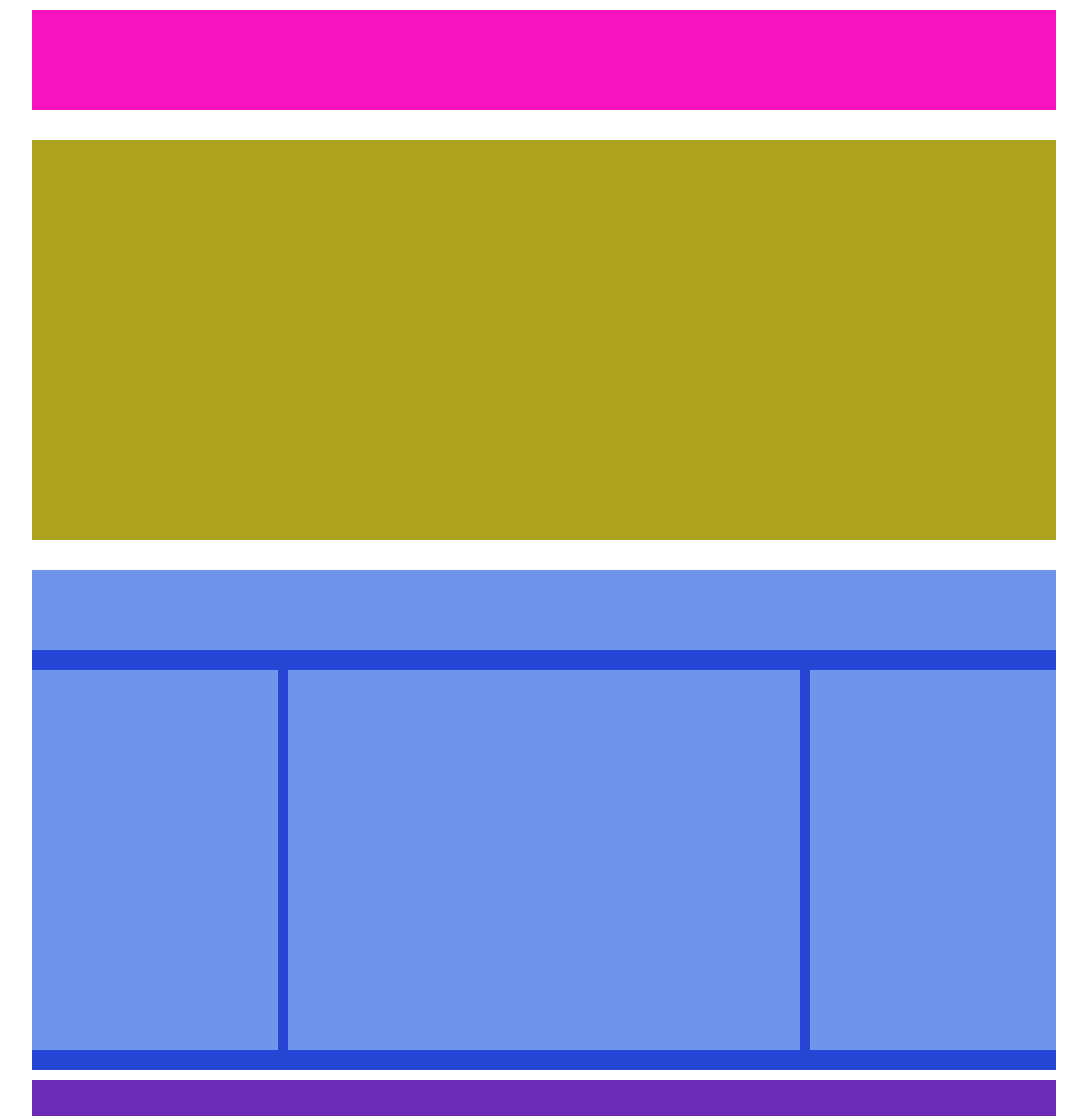
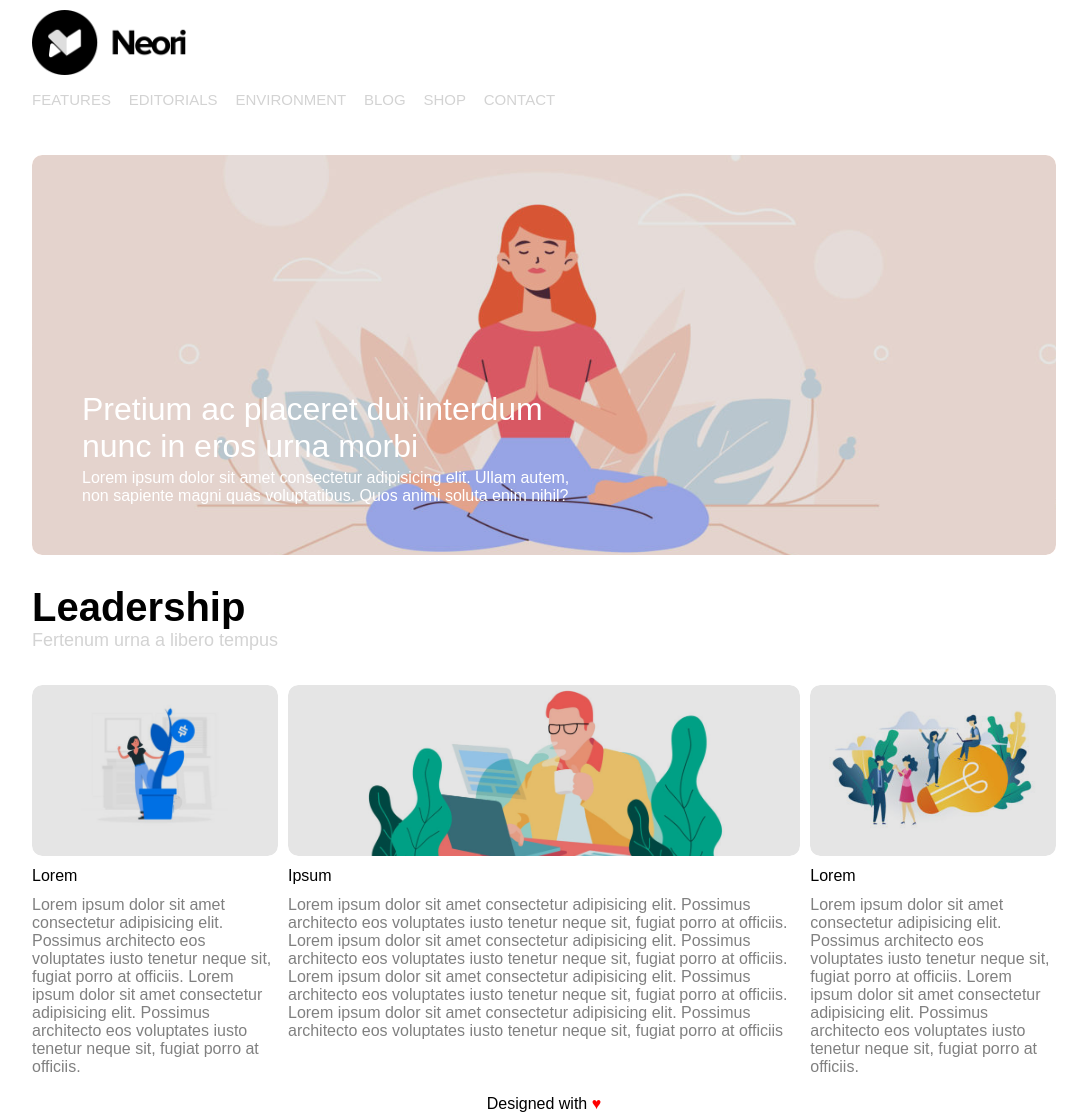
Before and after one commit to Pajehome/htmlcss-struttura-wp-2.0, a plain HTML site: page index.html in a window 1280 px wide. Shown: the top 1116 px of the page, without its empty margins (96-1183 px from the left). Drawn offline with Linux system fonts and the light colour scheme.

Commit message:
Add files via upload

```diff
--- a/css/style.css
+++ b/css/style.css
@@ -10,26 +10,63 @@ body {
 
  }
 
-.head{
+/* .head{
     width: 100%;
     height: 100px;
-    background-color: rgb(247, 20, 190);
+} */
+
+.headimg{
+    width: 15%;
+    display: block;
+}
+
+ul li{
+    text-transform: uppercase;
+    color: lightgrey;
+    font-size: 15px;
+    line-height: 50px;
+    list-style: none;
+    display: inline;
 }
 
 .headbody{
     width: 100%;
     height: 400px;
-    background-color: rgb(172, 162, 30);
+    background-image: url(/img/banner.jpg);
     margin-top: 30px;
+    background-size: 84%;
+    background-position: center;
+    border-radius: 10px;
+    position: relative;
+    overflow: hidden;
+}
+.hoverlay{
+    position: absolute;
+    top: 0px;
+    right: 0px;
+    left: 0px;
+    bottom: 0px;
+    background-color: rgb(0, 0,0,0.1);
+    border-radius: 10px;
+
+}
+h1{
+    font-weight: 200;
+    margin-left: 50px;
+    width: 50%;
+    display: inline-block;
+    color: white;
+    position: absolute;
+    bottom: 90px;
 }
 
-.nav{
-    text-transform: uppercase;
-    color: lightgrey;
-    font-size: 15px;
-    line-height: 50px;
+.text-h1{
+    width: 48%;
+    margin-left: 50px;
+    color: white;
+    position: absolute;
+    bottom: 50px;
 }
-
 
 .clearfix::after {
     content: "";
@@ -40,18 +77,26 @@ body {
   main{
       width: 100%;
       height: 500px;
-      background-color: rgb(38, 70, 214);
+
       margin-top: 30px;
   }
 
   .overfloat{
     width: 100%;
     height: 80px;
-    background-color: rgb(110, 149, 233);
+  }
+
+  h2{
+      font-weight: bold;
+      font-size: 40px;
+  }
+
+  .text-h2{
+    color: lightgrey;
+    font-size: 18px;
   }
 
   .floataside ,.floatnav ,.floatsection{
-    background-color: rgb(110, 149, 233);
     margin-top: 20px;
     height: 380px;
 }
@@ -60,14 +105,39 @@ body {
       width: 24%;
       float: left;
 
+ }
 
-  }
+ .floatnavimg {
+    background-image: url(/img/img-1.jpg);
+    width: 100%;
+    height: 45%;
+    background-repeat: no-repeat;
+    background-position: center;
+    background-size: 60%;
+    background-color: white;
+    border-radius: 10px;
+    overflow: hidden;
+    position: relative;
+ }
 
   .floatsection{
     width: 50%;
     float: left;
     margin-left: 1%;
 
+}
+
+.floatsectionimg{
+    background-image: url(/img/banner-2.jpg);
+    width: 100%;
+    height: 45%;
+    background-repeat: no-repeat;
+    background-position: center;
+    background-size: 90%;
+    background-color: white;
+    border-radius: 10px;
+    overflow: hidden;
+    position: relative;
 }
 
 .floataside{
@@ -77,9 +147,36 @@ body {
 
 }
 
+.floatasideimg {
+    background-image: url(/img/img-3.jpg);
+    width: 100%;
+    height: 45%;
+    background-repeat: no-repeat;
+    background-position: center;
+    background-size: 90%;
+    background-color: white;
+    border-radius: 10px;
+    overflow: hidden;
+    position: relative;
+ }
+
+h3{
+    line-height: 40px;
+    font-weight: 200;
+    font-size: 16px;
+}
+
+ p{
+     color: gray;
+ }
+
 footer{
     width: 100%;
     height: 50px;
     margin-top: 10px;
-    background-color: rgb(109, 44, 184)
+    text-align: center;
 }
+
+.heart{
+    color: red;
+}
--- a/index.html
+++ b/index.html
@@ -9,21 +9,65 @@
 </head>
 <body>
     <header>
-      <div class="head"></div>
-      <div class="headbody"></div>
+         <img class="headimg" src="/img/logo.png" alt="neoriloogo">
+         <ul>
+           <li>features</li>&nbsp; &nbsp;
+           <li>editorials</li>&nbsp; &nbsp;
+           <li>environment</li>&nbsp; &nbsp;
+           <li>blog</li>&nbsp; &nbsp;
+           <li>shop</li>&nbsp; &nbsp;
+           <li>contact</li>
+        </ul>
+      <div class="headbody">
+          <div class="hoverlay"></div>
+          <h1>Pretium ac placeret dui interdum nunc in eros urna morbi</h1>
+          <div class="text-h1">Lorem ipsum dolor sit amet consectetur adipisicing elit. Ullam autem, non sapiente magni quas voluptatibus. Quos animi soluta enim nihil?</div>
+      </div>
     </header>
 
 
     <main class="clearfix">
-       <div class="overfloat"></div>
-       <nav class="floatnav"></nav>
-       <section class="floatsection"></section>
-       <aside class="floataside"></aside>
+
+       <div class="overfloat">
+         <h2>Leadership</h2>
+         <div class="text-h2">Fertenum urna a libero tempus</div>
+       </div>
+
+       <nav class="floatnav">
+           <div class="floatnavimg">
+             <div class="hoverlay"></div>
+           </div>
+           <div>
+               <h3>Lorem</h3>
+               <p class="lorem1">Lorem ipsum dolor sit amet consectetur adipisicing elit. Possimus architecto eos voluptates iusto tenetur neque sit, fugiat porro at officiis. Lorem ipsum dolor sit amet consectetur adipisicing elit. Possimus architecto eos voluptates iusto tenetur neque sit, fugiat porro at officiis.</p>
+           </div>
+       </nav>
+
+       <section class="floatsection">
+            <div class="floatsectionimg">
+               <div class="hoverlay"></div>
+            </div>
+            <div>
+               <h3>Ipsum</h3>
+               <p class="lorem1">Lorem ipsum dolor sit amet consectetur adipisicing elit. Possimus architecto eos voluptates iusto tenetur neque sit, fugiat porro at officiis. Lorem ipsum dolor sit amet consectetur adipisicing elit. Possimus architecto eos voluptates iusto tenetur neque sit, fugiat porro at officiis. Lorem ipsum dolor sit amet consectetur adipisicing elit. Possimus architecto eos voluptates iusto tenetur neque sit, fugiat porro at officiis. Lorem ipsum dolor sit amet consectetur adipisicing elit. Possimus architecto eos voluptates iusto tenetur neque sit, fugiat porro at officiis</p>
+            </div>
+       </section>
+       <aside class="floataside">
+            <div class="floatasideimg">
+                <div class="hoverlay"></div>
+            </div>
+            <div>
+                <h3>Lorem</h3>
+                <p class="lorem1">Lorem ipsum dolor sit amet consectetur adipisicing elit. Possimus architecto eos voluptates iusto tenetur neque sit, fugiat porro at officiis. Lorem ipsum dolor sit amet consectetur adipisicing elit. Possimus architecto eos voluptates iusto tenetur neque sit, fugiat porro at officiis.</p>
+            </div>
+       </aside>
     </main>
 
 
     <footer>
-
+        <div>
+            Designed with <span class="heart">&hearts;</span>
+        </div>
     </footer>
 
 </body>
```
